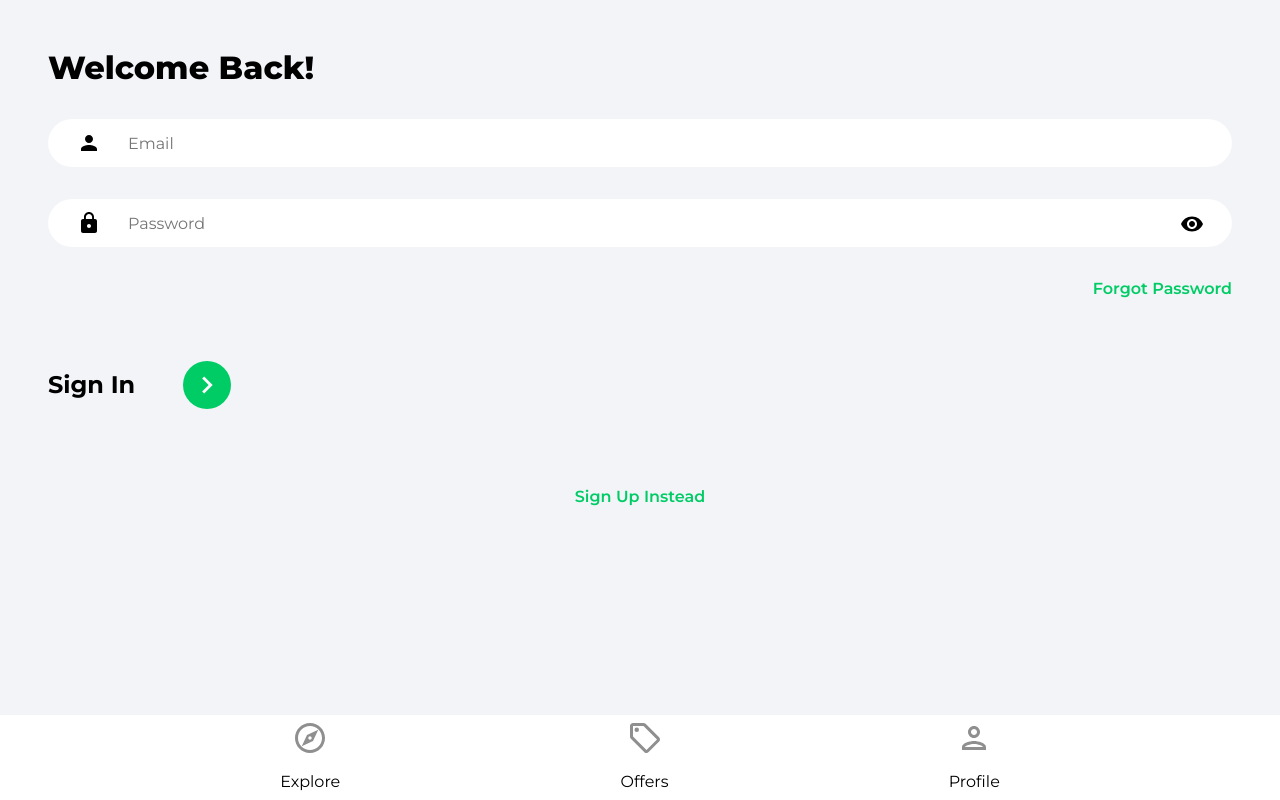
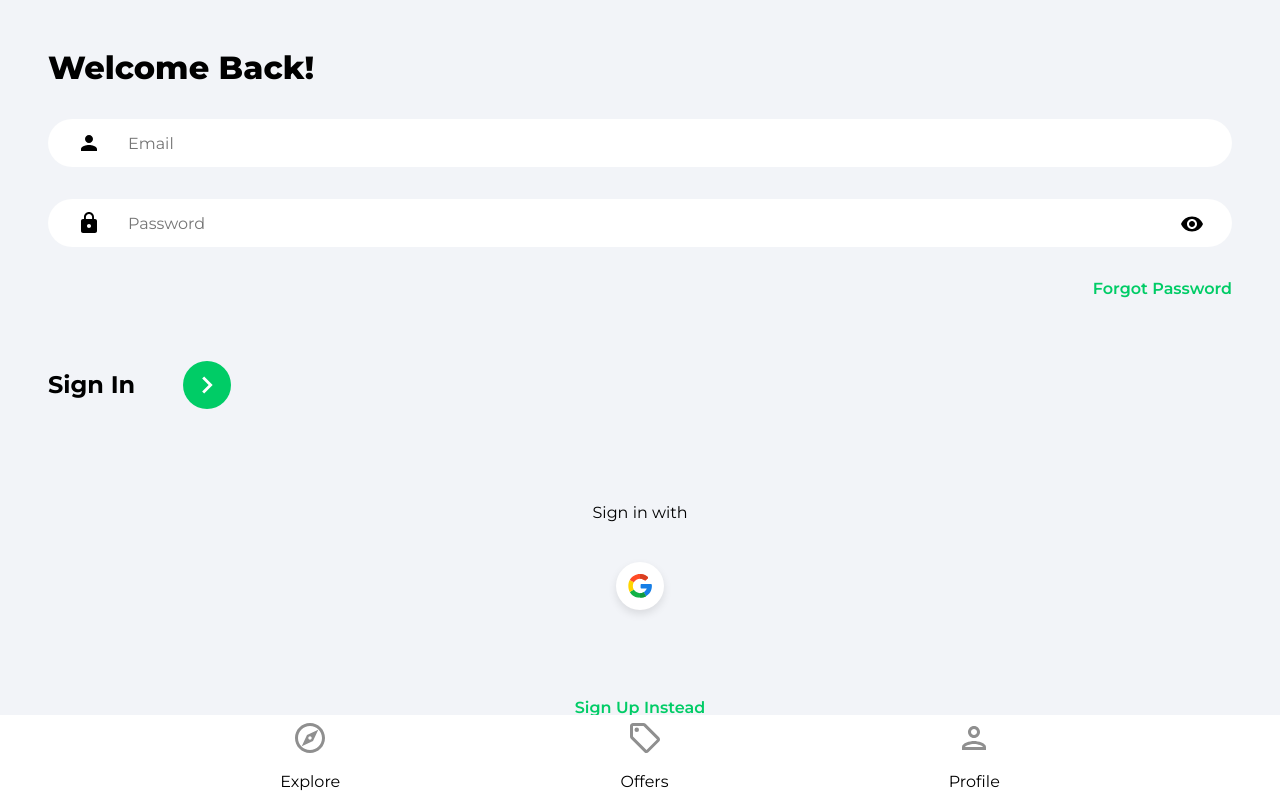
Before and after one commit to bethsutton/marketplace, a React (Create React App) app: page /sign-in in a window 1280 px wide. Built offline with nearby package versions, Linux system fonts and the light colour scheme.

Commit message:
added Google OAuth

```diff
--- /dev/null
+++ b/src/components/OAuth.jsx
@@ -0,0 +1,49 @@
+import React from 'react';
+import { useLocation, useNavigate } from 'react-router-dom';
+import { getAuth, signInWithPopup, GoogleAuthProvider } from 'firebase/auth';
+import { doc, setDoc, getDoc, serverTimestamp } from 'firebase/firestore';
+import { db } from '../firebase.config';
+import { toast } from 'react-toastify';
+import googleIcon from '../assets/svg/googleIcon.svg';
+
+function OAuth() {
+  const navigate = useNavigate();
+  const location = useLocation();
+
+  const onGoogleClick = async () => {
+    try {
+      const auth = getAuth();
+      const provider = new GoogleAuthProvider();
+      const result = await signInWithPopup(auth, provider);
+      const user = result.user;
+
+      // CHECK FOR USER
+      const docRef = doc(db, 'users', user.uid);
+      const docSnap = await getDoc(docRef);
+
+      // IF USER DOES NOT EXIST, CREATE USER
+      if (!docSnap.exists()) {
+        await setDoc(doc(db, 'users', user.uid), {
+          name: user.displayName,
+          email: user.email,
+          timestamp: serverTimestamp(),
+        });
+      }
+
+      navigate('/');
+    } catch (error) {
+      toast.error('Could not authorize with Google');
+    }
+  };
+
+  return (
+    <div className="socialLogin">
+      <p>Sign {location.pathname === '/sign-up' ? 'up' : 'in'} with</p>
+      <button className="socialIconDiv" onClick={onGoogleClick}>
+        <img className="socialIconImg" src={googleIcon} alt="Google" />
+      </button>
+    </div>
+  );
+}
+
+export default OAuth;
--- a/src/pages/SignIn.jsx
+++ b/src/pages/SignIn.jsx
@@ -5,6 +5,7 @@
 import { ReactComponent as ArrowRightIcon } from '../assets/svg/keyboardArrowRightIcon.svg';
 import visibilityIcon from '../assets/svg/visibilityIcon.svg';
 import { getAuth, signInWithEmailAndPassword } from 'firebase/auth';
+import OAuth from '../components/OAuth';
 
 function SignIn() {
   const [showPassword, setShowPassword] = useState(false);
@@ -91,7 +92,7 @@
             </div>
           </form>
 
-          {/* GOOGLE OAUTH COMPONENT */}
+          <OAuth />
 
           <Link to="/sign-up" className="registerLink">
             Sign Up Instead
--- a/src/pages/SignUp.jsx
+++ b/src/pages/SignUp.jsx
@@ -11,6 +11,7 @@
 } from 'firebase/auth';
 import { db } from '../firebase.config';
 import { setDoc, doc, serverTimestamp } from 'firebase/firestore';
+import OAuth from '../components/OAuth';
 
 function SignUp() {
   const [showPassword, setShowPassword] = useState(false);
@@ -117,7 +118,7 @@
             </div>
           </form>
 
-          {/* GOOGLE OAUTH COMPONENT */}
+          <OAuth />
 
           <Link to="/sign-in" className="registerLink">
             Sign In Instead
```
